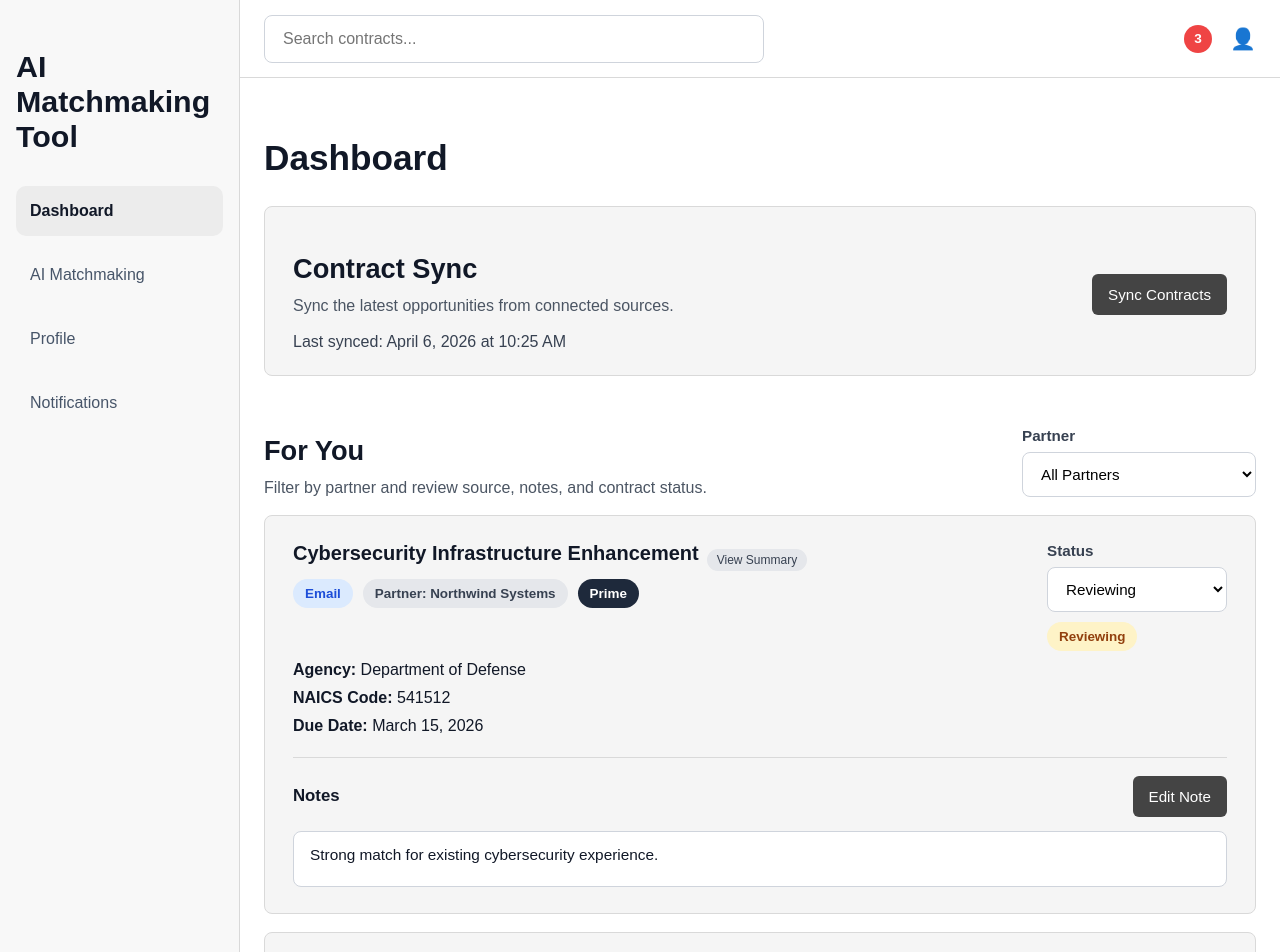
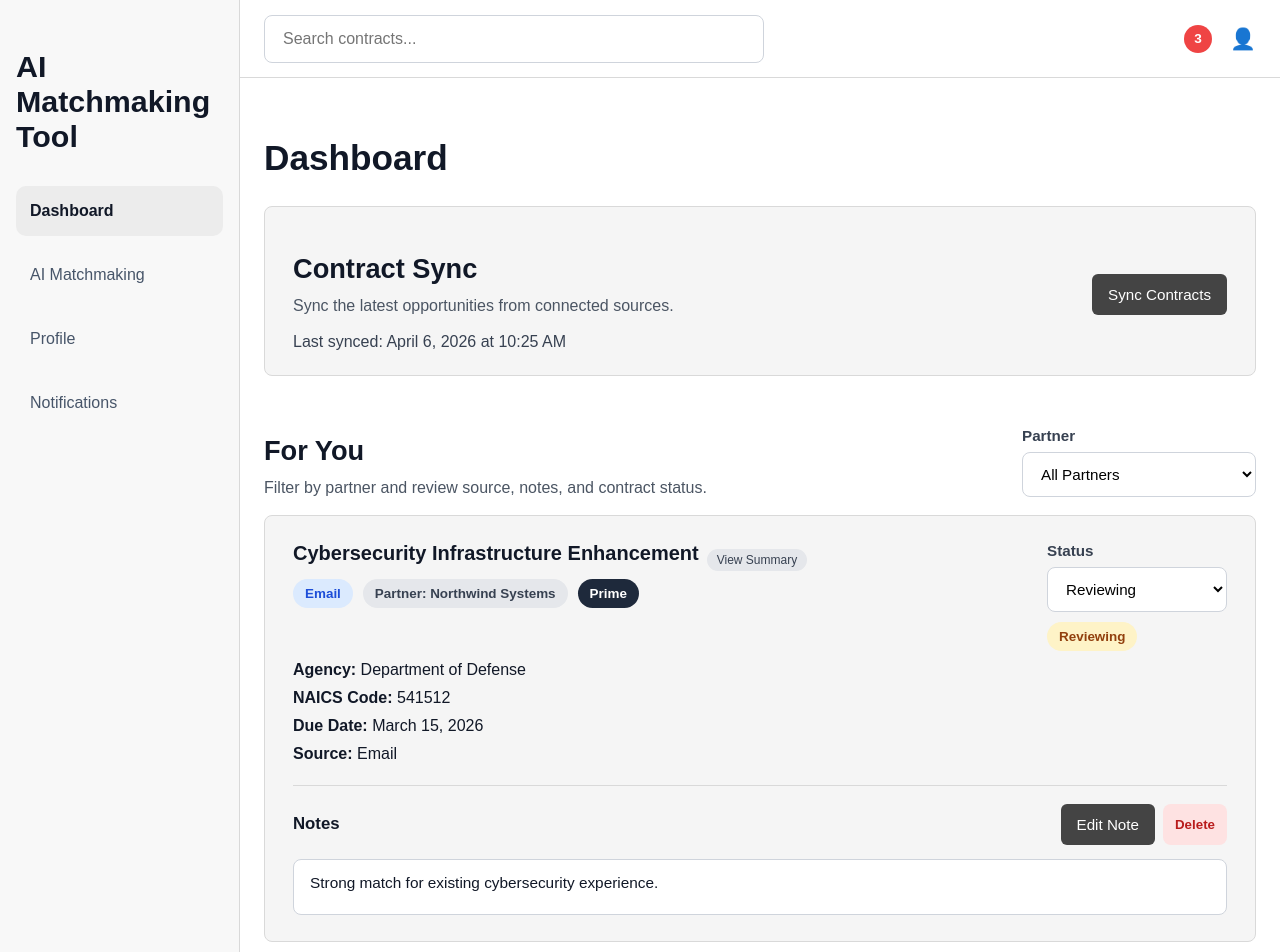
Before and after one commit to Jedaiah-Hudson/DCD-6132, a React app in the folder frontend/frontend/: page /dashboard in a window 1280 px wide. Shown: the top 952 px of the page. Built offline with nearby package versions, Linux system fonts and the light colour scheme; the HTML template or start-up script is replaced by a standard one.

Commit message:
Add delete confirmation for contracts in dashboard

```diff
--- a/frontend/frontend/src/pages/DashboardPage.css
+++ b/frontend/frontend/src/pages/DashboardPage.css
@@ -620,3 +620,31 @@
     margin-bottom: 12px;
     line-height: 1.5;
   }
+
+
+  .contract-action-buttons {
+    display: flex;
+    gap: 8px;
+  }
+
+  .delete-contract-button {
+    border: none;
+    background: #fee2e2;
+    color: #b91c1c;
+    border-radius: 8px;
+    padding: 8px 12px;
+    cursor: pointer;
+    font-weight: 600;
+  }
+
+  .delete-contract-button:hover {
+    background: #fecaca;
+  }
+
+  .empty-contract-state {
+    padding: 20px;
+    border: 1px dashed #d1d5db;
+    border-radius: 12px;
+    text-align: center;
+    color: #6b7280;
+  }
--- a/frontend/frontend/src/pages/DashboardPage.jsx
+++ b/frontend/frontend/src/pages/DashboardPage.jsx
@@ -132,7 +132,7 @@ function DashboardPage() {
   }, [contracts, selectedPartner]);
 
   const selectedContract =
-    filteredContracts.find((contract) => contract.id === selectedContractId) || null;
+    contracts.find((contract) => contract.id === selectedContractId) || null;
 
   const handleSyncContracts = () => {
     setIsSyncing(true);
@@ -170,6 +170,36 @@ function DashboardPage() {
       )
     );
     setActiveNoteId(null);
+  };
+
+  const handleDeleteContract = (contractId) => {
+    const confirmDelete = window.confirm(
+      'Are you sure you want to delete this contract? This action cannot be undone.'
+    );
+
+    if (!confirmDelete) return;
+
+    setContracts((currentContracts) =>
+      currentContracts.filter((contract) => contract.id !== contractId)
+    );
+
+    if (selectedContractId === contractId) {
+      setSelectedContractId(null);
+    }
+
+    if (activeNoteId === contractId) {
+      setActiveNoteId(null);
+    }
+
+    setDraftNotes((currentDrafts) => {
+      const updatedDrafts = { ...currentDrafts };
+      delete updatedDrafts[contractId];
+      return updatedDrafts;
+    });
+
+    if (hoveredId === contractId) {
+      setHoveredId(null);
+    }
   };
 
   const getStatusClassName = (status) => {
@@ -268,7 +298,9 @@ function DashboardPage() {
               <div className="section-heading-row">
                 <div>
                   <h2 className="section-title">For You</h2>
-                  <p className="section-helper-text">Filter by partner and review source, notes, and contract status.</p>
+                  <p className="section-helper-text">
+                    Filter by partner and review source, notes, and contract status.
+                  </p>
                 </div>
                 <div className="filter-group">
                   <label htmlFor="partnerFilter" className="filter-label">
@@ -321,7 +353,9 @@ function DashboardPage() {
                         )}
 
                         <div className="card-meta-row">
-                          <span className={getSourceClassName(contract.source)}>{contract.source}</span>
+                          <span className={getSourceClassName(contract.source)}>
+                            {contract.source}
+                          </span>
                           <span className="partner-pill">Partner: {contract.partner}</span>
                           <span className="contract-tag">{contract.category}</span>
                         </div>
@@ -338,7 +372,9 @@ function DashboardPage() {
                           id={`status-${contract.id}`}
                           className="status-select"
                           value={contract.status}
-                          onChange={(event) => handleStatusChange(contract.id, event.target.value)}
+                          onChange={(event) =>
+                            handleStatusChange(contract.id, event.target.value)
+                          }
                         >
                           {statusOptions.map((status) => (
                             <option key={status} value={status}>
@@ -346,7 +382,9 @@ function DashboardPage() {
                             </option>
                           ))}
                         </select>
-                        <span className={getStatusClassName(contract.status)}>{contract.status}</span>
+                        <span className={getStatusClassName(contract.status)}>
+                          {contract.status}
+                        </span>
                       </div>
                     </div>
 
@@ -359,6 +397,9 @@ function DashboardPage() {
                     <p>
                       <strong>Due Date:</strong> {contract.dueDate}
                     </p>
+                    <p>
+                      <strong>Source:</strong> {contract.source}
+                    </p>
 
                     <div
                       className="notes-section"
@@ -366,12 +407,20 @@ function DashboardPage() {
                     >
                       <div className="notes-header-row">
                         <h4 className="notes-title">Notes</h4>
+                        <div className="contract-action-buttons">
                           <button
                             className="note-action-button"
                             onClick={() => handleOpenNotes(contract)}
                           >
                             {contract.notes ? 'Edit Note' : 'Add Note'}
                           </button>
+                          <button
+                            className="delete-contract-button"
+                            onClick={() => handleDeleteContract(contract.id)}
+                          >
+                            Delete
+                          </button>
+                        </div>
                       </div>
 
                       {activeNoteId === contract.id ? (
@@ -411,6 +460,12 @@ function DashboardPage() {
                     </div>
                   </div>
                 ))}
+
+                {filteredContracts.length === 0 && (
+                  <div className="empty-contract-state">
+                    No contracts available for this view.
+                  </div>
+                )}
               </div>
             </section>
 
```
Lines whose indentation alone changed are shown as unchanged.
